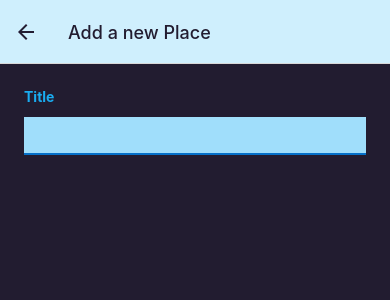
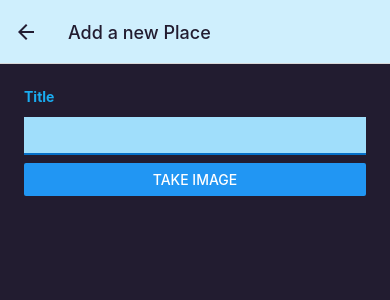
Before and after one commit to maxicopp/RNCourse, a React Native app in the folder 06-NativeDeviceFeatures/: screen /AddPlace in a window 390 px wide. Shown: the top 300 px of the page. Built offline with nearby package versions, Linux system fonts and the light colour scheme.

Commit message:
Taking Photos on Android

```diff
--- a/06-NativeDeviceFeatures/components/Places/ImagePicker.js
+++ b/06-NativeDeviceFeatures/components/Places/ImagePicker.js
@@ -0,0 +1,22 @@
+import { Button, View } from 'react-native';
+import { launchCameraAsync } from 'expo-image-picker';
+
+function ImagePicker() {
+  async function takeImageHandler() {
+    const image = await launchCameraAsync({
+      allowsEditing: true,
+      aspect: [16, 9],
+      quality: 0.5,
+    });
+    console.log(image);
+  }
+
+  return (
+    <View>
+      <View></View>
+      <Button title="Take Image" onPress={takeImageHandler}></Button>
+    </View>
+  );
+}
+
+export default ImagePicker;
--- a/06-NativeDeviceFeatures/components/Places/PlaceForm.js
+++ b/06-NativeDeviceFeatures/components/Places/PlaceForm.js
@@ -2,6 +2,7 @@
 import { ScrollView, StyleSheet, Text, TextInput, View } from 'react-native';
 
 import { Colors } from '../../constants/colors';
+import ImagePicker from './ImagePicker';
 
 function PlaceForm() {
   const [enteredTitle, setEnteredTitle] = useState('');
@@ -20,6 +21,7 @@
           value={enteredTitle}
         />
       </View>
+      <ImagePicker />
     </ScrollView>
   );
 }
```
